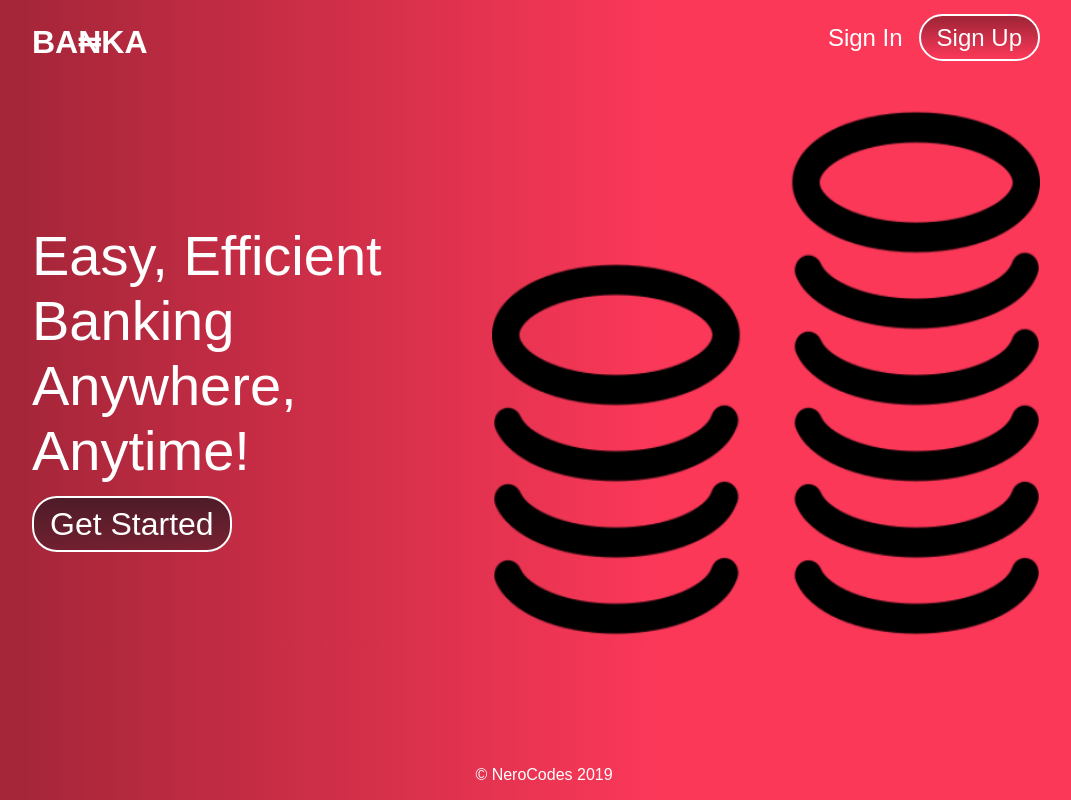
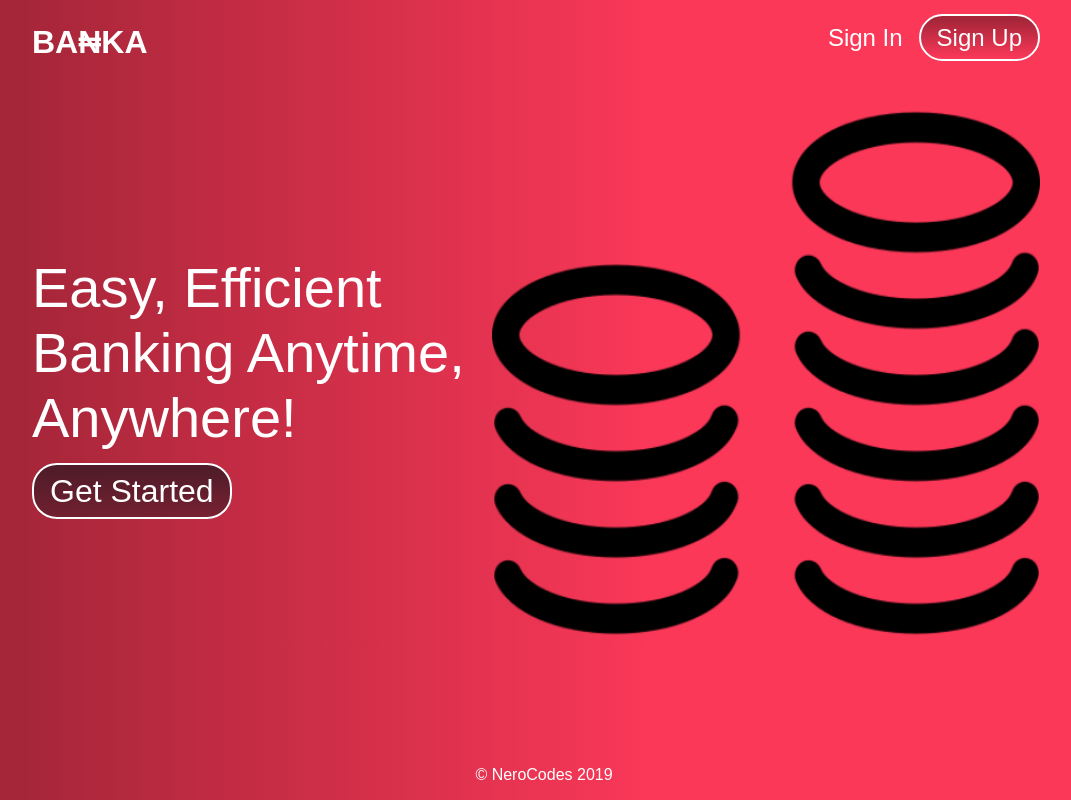
Before and after one commit to Nerocodes/banka, a plain HTML site: page ui/index.html in a window 1280 px wide. Shown: the whole page, without its empty margins (104-1175 px from the left). Drawn offline with Linux system fonts and the light colour scheme.

Commit message:
feature(ui): changed homepage text [Finishes #165079300]

```diff
--- a/ui/index.html
+++ b/ui/index.html
@@ -21,7 +21,7 @@
     </header>
     <main class="main">
         <div class="left">
-            <p>Easy, Efficient Banking Anywhere, Anytime!</p>
+            <p>Easy, Efficient Banking Anytime, Anywhere!</p>
             <a href="signup.html" class="link-btn">Get Started</a>
         </div>
         <div class="right">
```
